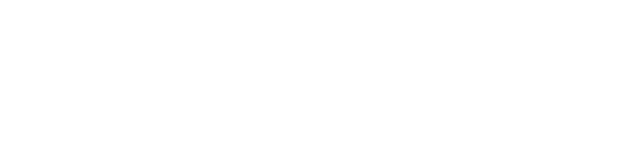
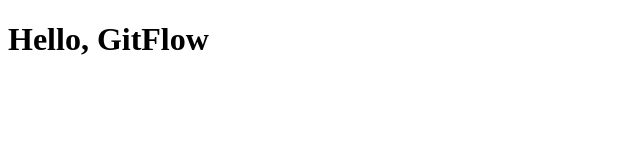
Before and after one commit to simsidhu7/git-flow-demo, a plain HTML site: page index.html in a window 1280 px wide. Shown: the whole page, without its empty margins (0-640 px from the left). Drawn offline with Linux system fonts and the light colour scheme.

Commit message:
Add hello world

```diff
--- a/index.html
+++ b/index.html
@@ -6,6 +6,6 @@
     <title>Document</title>
 </head>
 <body>
-
+    <h1>Hello, GitFlow</h1>
 </body>
 </html>
```
